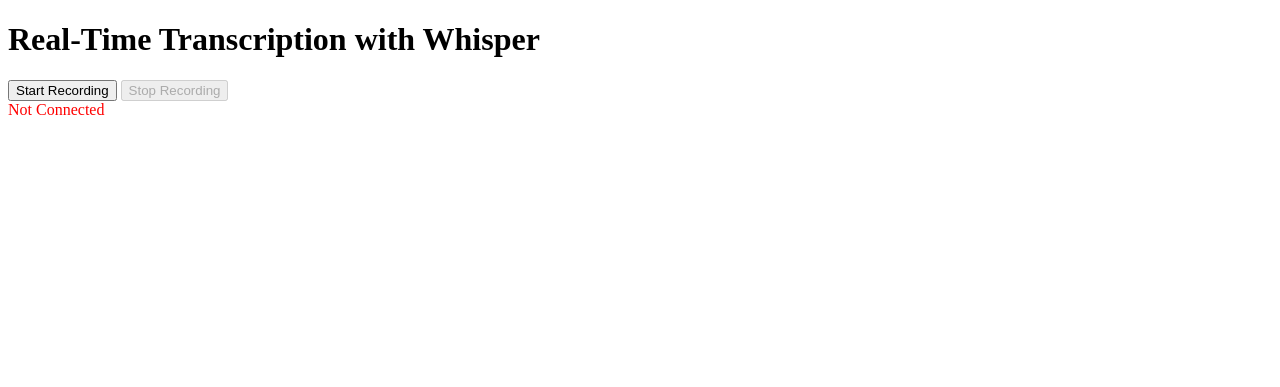
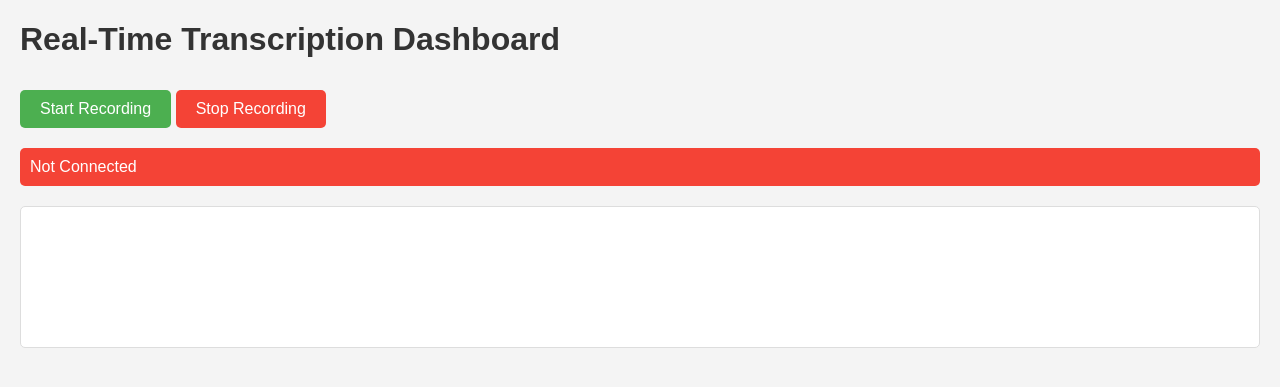
Before and after one commit to iamthewally/insight-space, a Flask app: page / in a window 1280 px wide. Shown: the top 387 px of the page. Run offline with Flask 3, Linux system fonts and the light colour scheme; some libraries are stand-ins or nearby versions.

Commit message:
Update index.html

```diff
--- a/templates/index.html
+++ b/templates/index.html
@@ -1,39 +1,84 @@
 <!DOCTYPE html>
-<html>
+<html lang="en">
 <head>
-    <title>Real-Time Transcription</title>
+    <meta charset="UTF-8">
+    <meta name="viewport" content="width=device-width, initial-scale=1.0">
+    <title>Real-Time Transcription Dashboard</title>
     <script src="https://cdnjs.cloudflare.com/ajax/libs/socket.io/4.0.0/socket.io.min.js"></script>
     <style>
+        body {
+            font-family: Arial, sans-serif;
+            margin: 20px;
+            background-color: #f4f4f4;
+            color: #333;
+        }
         #status {
-            color: red;
+            margin-top: 20px;
+            padding: 10px;
+            border-radius: 5px;
         }
         .connected {
-            color: green;
+            color: #fff;
+            background-color: #4CAF50;
+        }
+        .not-connected {
+            color: #fff;
+            background-color: #f44336;
+        }
+        button {
+            padding: 10px 20px;
+            font-size: 16px;
+            cursor: pointer;
+            border: none;
+            border-radius: 5px;
+            margin-top: 10px;
+        }
+        #startButton {
+            background-color: #4CAF50;
+            color: white;
+        }
+        #stopButton {
+            background-color: #f44336;
+            color: white;
+        }
+        #transcription {
+            margin-top: 20px;
+            padding: 20px;
+            background-color: white;
+            border-radius: 5px;
+            border: 1px solid #ddd;
+            min-height: 100px;
+            overflow-y: auto;
         }
     </style>
 </head>
 <body>
-    <h1>Real-Time Transcription with Whisper</h1>
-    <button id="startButton" onclick="startRecording()">Start Recording</button>
-    <button id="stopButton" onclick="stopRecording()" disabled>Stop Recording</button>
-    <div id="status">Not Connected</div>
+    <h1>Real-Time Transcription Dashboard</h1>
+    <button id="startButton">Start Recording</button>
+    <button id="stopButton" disabled>Stop Recording</button>
+    <div id="status" class="not-connected">Not Connected</div>
     <div id="transcription"></div>
 
     <script>
         var socket = io();
         var mediaRecorder;
-        var intervalId;
+        var recordingInterval;
+
+        function updateStatus(connected = false) {
+            const statusDiv = document.getElementById('status');
+            statusDiv.className = connected ? 'connected' : 'not-connected';
+            statusDiv.innerText = connected ? 'Connected' : 'Not Connected';
+        }
 
         socket.on('connect', function () {
             console.log('Connected to server.');
-            document.getElementById('status').innerText = 'Connected';
-            document.getElementById('status').classList.add('connected');
+            updateStatus(true);
         });
 
         socket.on('disconnect', function () {
-            document.getElementById('status').innerText = 'Disconnected';
-            document.getElementById('status').classList.remove('connected');
-            clearInterval(intervalId); // Clear the interval if the socket gets disconnected
+            console.log('Disconnected from server.');
+            updateStatus(false);
+            clearInterval(recordingInterval);
         });
 
         socket.on('transcription', function (data) {
@@ -44,63 +89,68 @@
         });
 
         socket.on('error', function (data) {
+            console.error("Transcription error:", data);
             document.getElementById('transcription').innerText += 'Error: ' + data.message + ' ';
-            document.getElementById('status').innerText = 'Error occurred';
         });
-        function startRecording() {
-            // Request the browser to capture audio with specific constraints
-    navigator.mediaDevices.getUserMedia({
-        audio: {
-            sampleRate: 16000 // Attempt to set the sample rate to 16000 Hz
-        }
-    }).then(stream => {
-            document.getElementById('startButton').disabled = true;
-            document.getElementById('stopButton').disabled = false;
 
+        function startRecordingLoop() {
+            navigator.mediaDevices.getUserMedia({ audio: true })
+                .then(stream => {
                     let mimeTypeOption = "audio/mp4";
             if(!MediaRecorder.isTypeSupported('audio/mp4')){
                 mimeTypeOption = 'audio/webm;codecs=opus';
             }
             mediaRecorder = new MediaRecorder(stream, {mimeType: mimeTypeOption});
 
-            console.log("Using mimeType: " + mimeTypeOption);
                     mediaRecorder.ondataavailable = function (event) {
                         if (event.data.size > 0) {
                             sendAudioData(event.data);
                         }
                     };
 
-            // Start recording without slicing the audio blob
-            mediaRecorder.start();
+                    mediaRecorder.start(10000); // Start recording with a slice every 10000 ms (10 seconds)
+                    console.log("MediaRecorder started with 10 second chunks.");
 
-            // Automatically stop recording after 10 seconds
-            setTimeout(function() {
-                stopRecording();
-            }, 10000); // 10000 milliseconds = 10 seconds
-
-            console.log("MediaRecorder started");
+                    recordingInterval = setInterval(() => {
+                        if (mediaRecorder.state === "recording") {
+                            mediaRecorder.stop();
+                            mediaRecorder.start(10000); // Restart recording immediately after stopping to avoid gaps
+                        }
+                    }, 10000); // Ensure we capture and process 10-second audio chunks continuously
                 })
                 .catch(function (err) {
                     console.error('Error starting audio recording:', err);
                     document.getElementById('transcription').innerText = 'Recording failed: ' + err.message;
                 });
         }
+
         function sendAudioData(audioBlob) {
             var reader = new FileReader();
-            reader.onload = function () {
+            reader.onloadend = function () {
                 socket.emit('audio_chunk', reader.result);
             };
             reader.readAsArrayBuffer(audioBlob);
         }
 
         function stopRecording() {
-            if (mediaRecorder && mediaRecorder.state !== 'inactive') {
+            clearInterval(recordingInterval);
+            if (mediaRecorder && mediaRecorder.state === "recording") {
                 mediaRecorder.stop();
+            }
             document.getElementById('startButton').disabled = false;
             document.getElementById('stopButton').disabled = true;
-                document.getElementById('transcription').innerText += '\nRecording stopped. ';
+            document.getElementById('transcription').innerText += '\nRecording stopped.';
         }
-        }
+
+        document.getElementById('startButton').onclick = function() {
+            this.disabled = true;
+            document.getElementById('stopButton').disabled = false;
+            startRecordingLoop();
+        };
+
+        document.getElementById('stopButton').onclick = function() {
+            stopRecording();
+        };
     </script>
 </body>
 </html>
```
Lines whose indentation alone changed are shown as unchanged.
